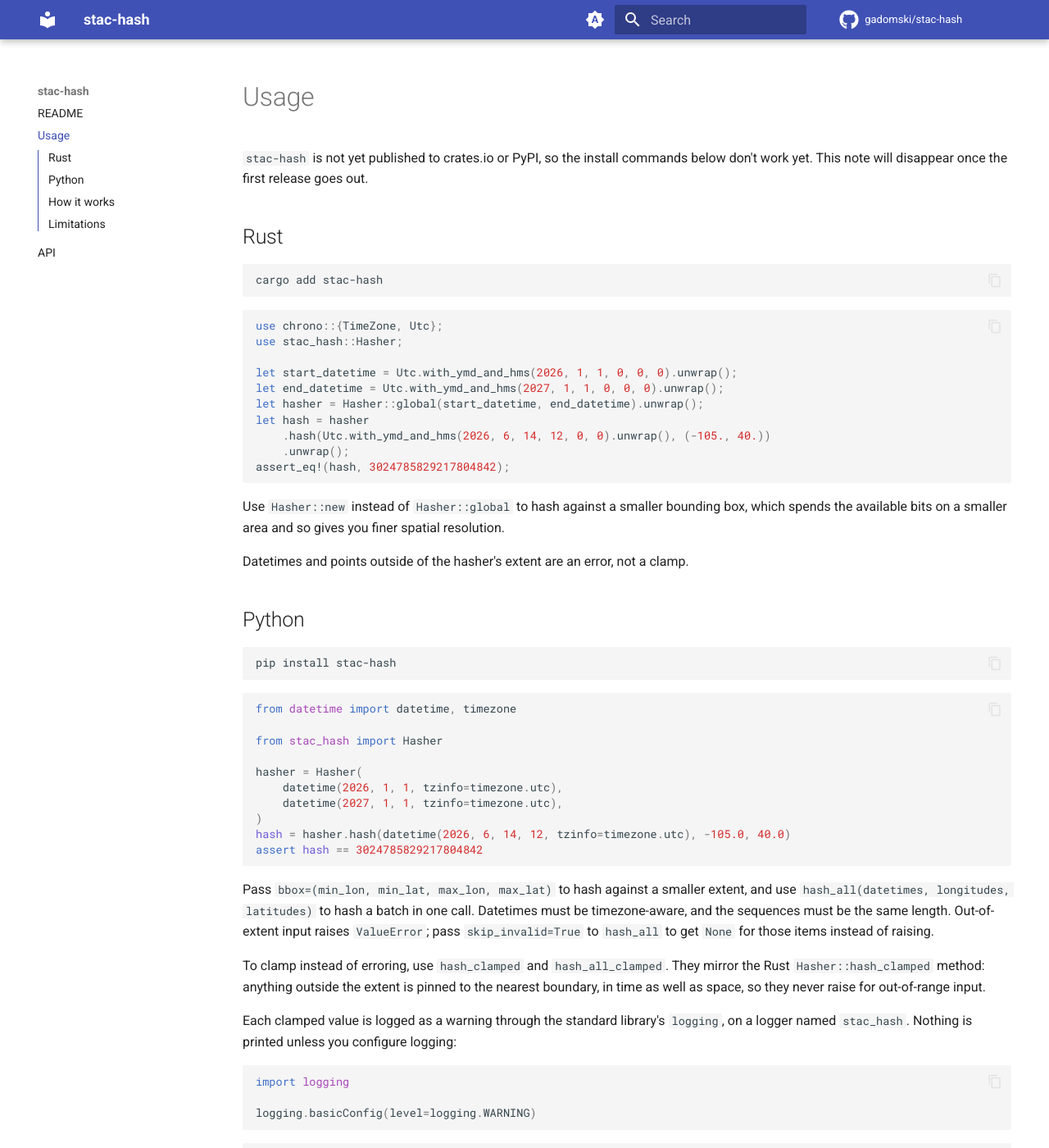
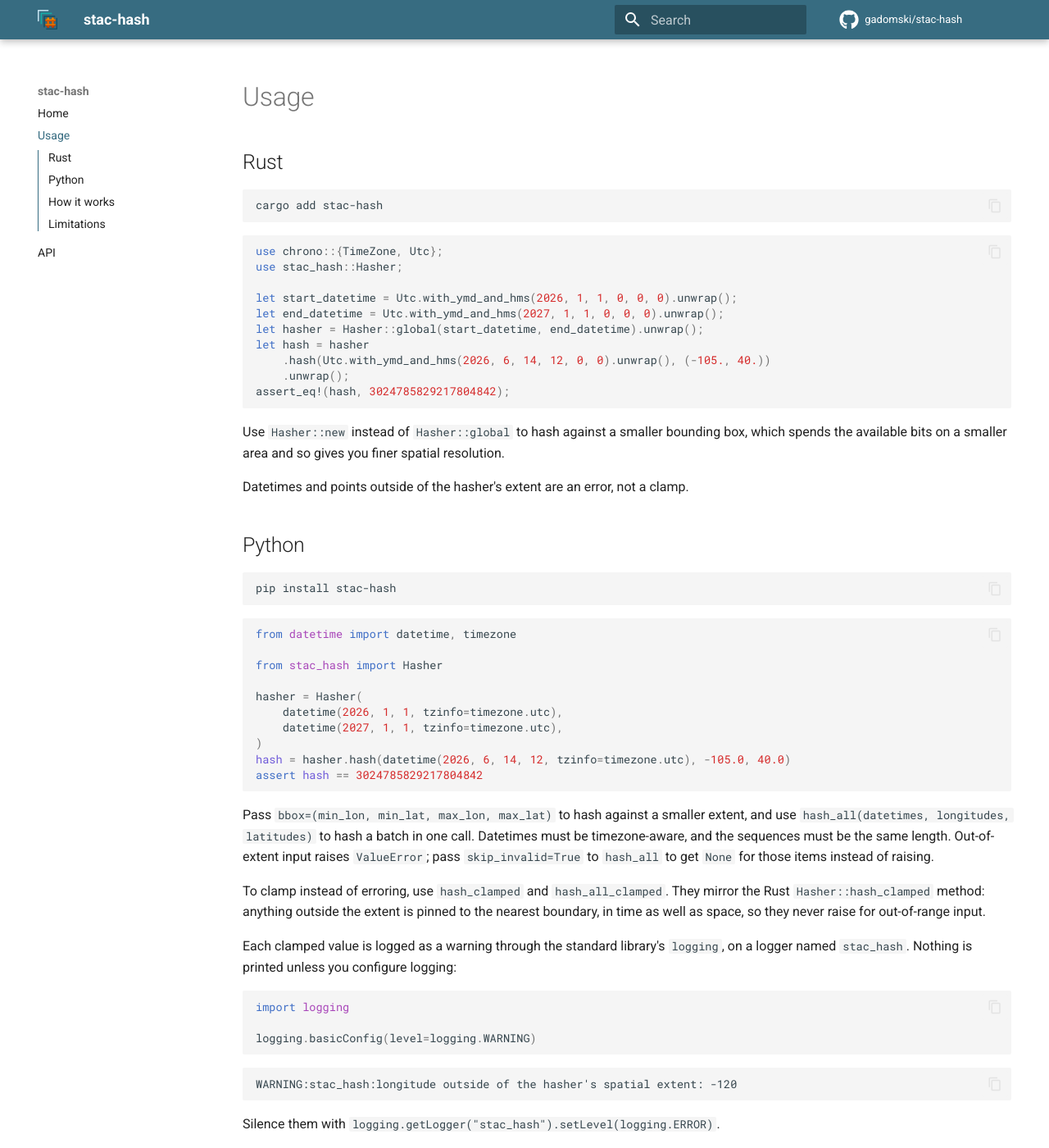
Before and after one commit to gadomski/stac-hash, an MkDocs documentation site: the page built from docs/usage.md, in a window 1280 px wide and 1400 px high. Shown: the whole window at 82% size. Built offline with MkDocs 1.6.1 and Material for MkDocs 9.7.7, drawn with Linux system fonts in a browser that asks for light colours; comment, search, counter and statistics services are not loaded; the version menu is left out.

Commit message:
docs: fix style (#7)

```diff
--- /dev/null
+++ b/docs/stylesheets/extra.css
@@ -0,0 +1,15 @@
+:root {
+    --md-primary-fg-color: rgb(55, 108, 129);
+    --md-primary-fg-color--light: rgb(228, 246, 251);
+    --md-primary-fg-color--dark: rgb(26, 78, 99);
+    --md-accent-fg-color: rgb(78, 180, 174);
+    --md-accent-fg-color--transparent: rgba(78, 180, 174, 0.5);
+}
+
+[data-md-color-scheme="stac"] {
+    --md-primary-fg-color: rgb(55, 108, 129);
+    --md-primary-fg-color--light: rgb(228, 246, 251);
+    --md-primary-fg-color--dark: rgb(26, 78, 99);
+    --md-accent-fg-color: rgb(78, 180, 174);
+    --md-accent-fg-color--transparent: rgba(78, 180, 174, 0.5);
+}
--- a/docs/usage.md
+++ b/docs/usage.md
@@ -1,6 +1,4 @@
 # Usage
-
-`stac-hash` is not yet published to crates.io or PyPI, so the install commands below don't work yet. This note will disappear once the first release goes out.
 
 ## Rust
 
--- a/mkdocs.yml
+++ b/mkdocs.yml
@@ -9,36 +9,25 @@ exclude_docs: |
   superpowers/
 
 nav:
-  - README: index.md
-  - usage.md
-  - api.md
+  - Home: index.md
+  - Usage: usage.md
+  - API: api.md
 
 theme:
   name: material
+  logo: img/stac-hash.png
+  favicon: img/stac-hash.png
   icon:
     repo: fontawesome/brands/github
   features:
     - content.code.copy
+    - navigation.footer
+    - navigation.indexes
     - search.suggest
     - toc.integrate
   palette:
-    - media: "(prefers-color-scheme)"
-      toggle:
-        icon: material/brightness-auto
-        name: Switch to light mode
-    - media: "(prefers-color-scheme: light)"
-      primary: default
-      accent: deep orange
-      toggle:
-        icon: material/brightness-7
-        name: Switch to dark mode
-    - media: "(prefers-color-scheme: dark)"
-      scheme: slate
-      primary: default
-      accent: deep orange
-      toggle:
-        icon: material/brightness-4
-        name: Switch to system preference
+    scheme: stac
+    primary: custom
 
 extra:
   version:
@@ -47,6 +36,10 @@ extra:
 plugins:
   - search
   - mike
+  - social:
+      cards_layout_options:
+        color: rgb(26, 78, 99)
+        background_color: rgb(228, 246, 251)
   - mkdocstrings:
       enable_inventory: true
       handlers:
@@ -69,6 +62,15 @@ markdown_extensions:
   - attr_list
   - def_list
   - pymdownx.details
+  - pymdownx.highlight:
+      anchor_linenums: true
+      line_spans: __span
+      pygments_lang_class: true
+  - pymdownx.inlinehilite
+  - pymdownx.snippets
   - pymdownx.superfences
   - toc:
       permalink: true
+
+extra_css:
+  - stylesheets/extra.css
--- a/pyproject.toml
+++ b/pyproject.toml
@@ -53,7 +53,7 @@ dev = [
 ]
 docs = [
     "mike>=2.1",
-    "mkdocs-material>=9.5",
+    "mkdocs-material[imaging]>=9.5",
     "mkdocstrings[python]>=1.0.6",
 ]
 
```
Also changed, not shown: docs/img/stac-hash.png (added), 2 other files.
